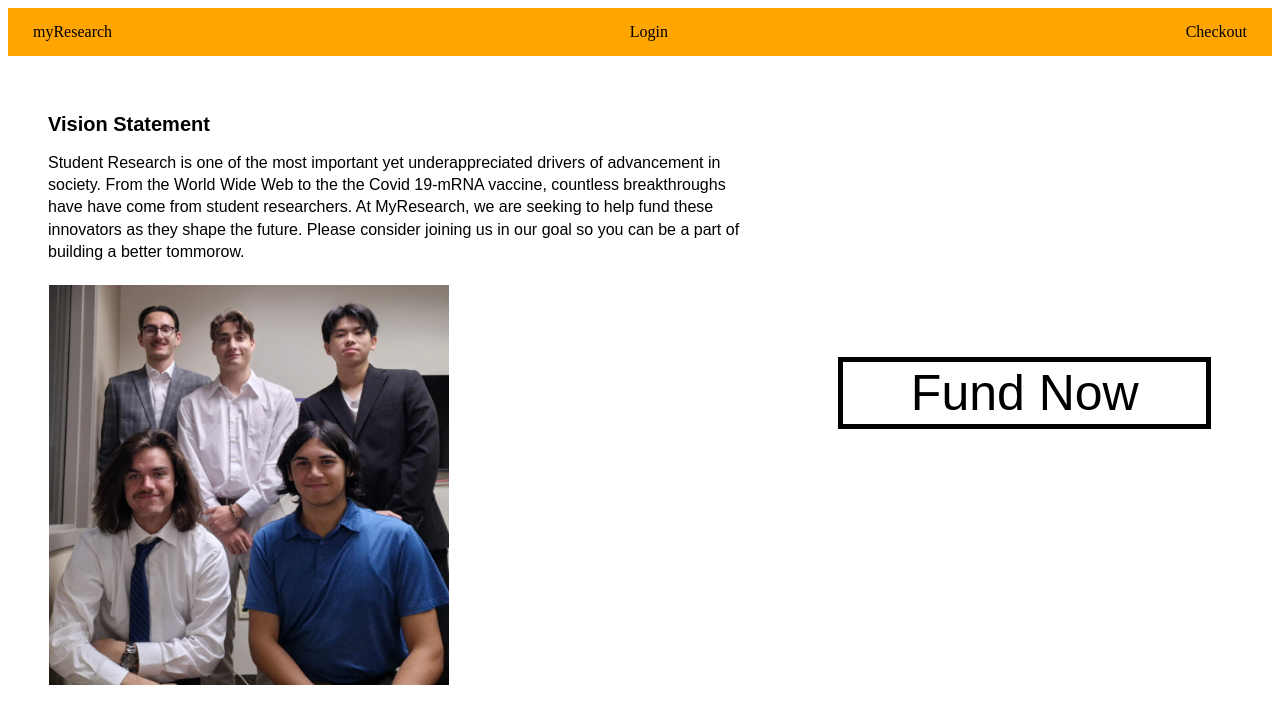
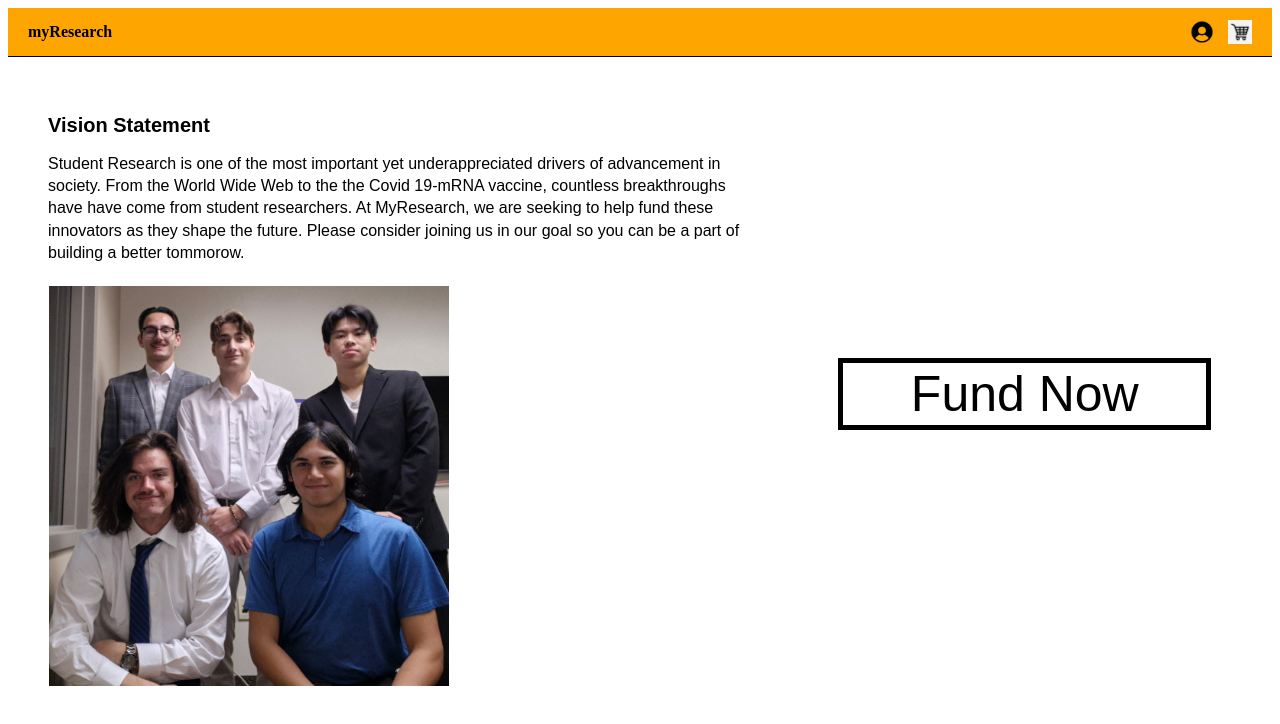
Before and after one commit to DaVinci523/SWEN261_Proj, an Angular app in the folder ufund-ui/: page /homepage in a window 1280 px wide. Shown: the top 724 px of the page. Built offline with nearby package versions, Linux system fonts and the light colour scheme.

Commit message:
Nav bar logout added + icon implementations

```diff
--- a/ufund-ui/src/app/nav-bar/nav-bar.css
+++ b/ufund-ui/src/app/nav-bar/nav-bar.css
@@ -1,8 +1,38 @@
-.nav-bar{
-    background-color: orange;
-    border-bottom: 1 px solid black;
-    padding: 15px 25px;
-    display: flex;
-    justify-content: space-between;
-    align-items: center;
+.nav-bar {
+  background-color: orange;
+  border-bottom: 1px solid black; /* fixed spacing */
+  padding: 12px 20px;
+  display: flex;
+  align-items: center;
 }
+
+.brand {
+  font-weight: 700;
+  text-decoration: none;
+  color: inherit;
+}
+
+.nav-right {
+  margin-left: auto;            /* pushes this group to the far right */
+  display: flex;
+  align-items: center;
+  gap: 14px;
+}
+
+.welcome {
+  margin: 0;
+  font-size: 0.95rem;
+}
+
+.icon-link {
+  display: inline-flex;
+  align-items: center;
+  text-decoration: none;
+  cursor: pointer;
+}
+
+.icon-link img {
+  width: 24px;   /* adjust as needed */
+  height: 24px;
+  display: block;
+}
--- a/ufund-ui/src/app/nav-bar/nav-bar.html
+++ b/ufund-ui/src/app/nav-bar/nav-bar.html
@@ -1,13 +1,17 @@
-<nav class= "nav-bar">
+<nav class="nav-bar">
+  <a class="brand" (click)="goToHome()">myResearch</a>
 
-<a (click)="goToHome()">myResearch</a>
+  <div class="nav-right">
+    @if(this.user.isLoggedIn()) {
+        <p>Welcome {{this.user.getCurrentUser()}}</p>
+    }
+    <a class="icon-link" (click)="onUserIconClick()" aria-label="Account">
+            <img src="images/user_icon.png" alt="Account" />
+    </a>
 
-@if (this.user.isLoggedIn()) {
-    <p>Welcome, {{ this.user.getCurrentUser() }}</p>
-} @else {
-    <a (click)="goToLogin()">Login</a>
-}
+    <a class="icon-link" (click)="goToCheckout()" aria-label="Checkout">
+       <img src="images/checkout_icon.png" alt="Checkout" />
+    </a>
 
-<a (click)="goToCheckout()">Checkout</a>
-
+  </div>
 </nav>
--- a/ufund-ui/src/app/nav-bar/nav-bar.ts
+++ b/ufund-ui/src/app/nav-bar/nav-bar.ts
@@ -16,11 +16,28 @@ export class NavBar {
   }
 
   goToCheckout() {
-    this.router.navigate(['/checkout']);
+    if(this.user.isLoggedIn()) {
+      this.router.navigate(['/checkout']);
+    } else {
+      this.router.navigate(['/login']);
+    }
   }
 
   goToLogin() {
     this.router.navigate(['/login']);
   }
 
+  onUserIconClick() {
+    if (this.user.isLoggedIn()) {
+      const ok = confirm(`Signed in as ${this.user.getCurrentUser()}\n\nLog out?`);
+      if (ok) {
+        this.user.logout();
+        alert('You have been logged out.');
+      }
+    } else {
+      this.goToLogin();
+    }
+  }
+
+
 }
```
Also changed, not shown: ufund-ui/public/images/checkout_icon.png (added), ufund-ui/public/images/user_icon.png (added).
